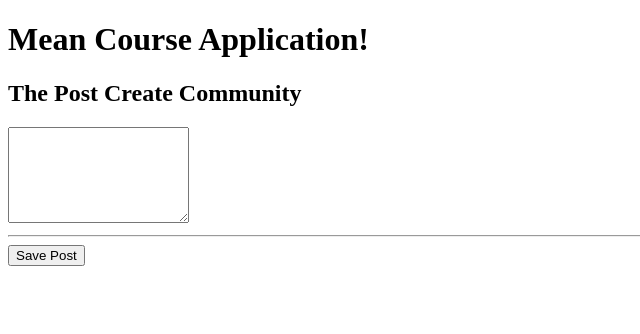
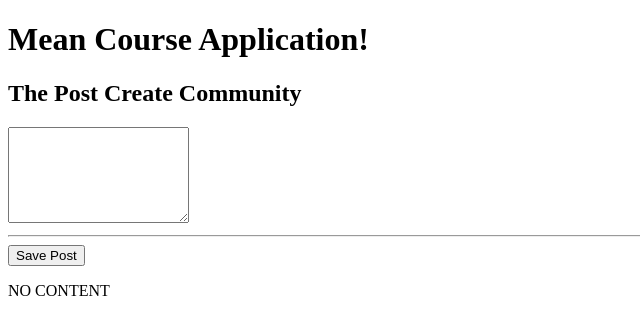
Before and after one commit to sandeepnunna90/mean-course, an Angular app: page / in a window 1280 px wide. Shown: the top 334 px of the page, without its empty margins (0-640 px from the left). Built offline with nearby package versions, Linux system fonts and the light colour scheme.

Commit message:
Two-way Binding

```diff
--- a/src/app/app.module.ts
+++ b/src/app/app.module.ts
@@ -1,5 +1,6 @@
 import { BrowserModule } from '@angular/platform-browser';
 import { NgModule } from '@angular/core';
+import { FormsModule } from '@angular/forms';
 
 import { AppComponent } from './app.component';
 import { PostCreateComponent } from './posts/post-create/post-create.component';
@@ -10,7 +11,8 @@
     PostCreateComponent
   ],
   imports: [
-    BrowserModule
+    BrowserModule,
+    FormsModule
   ],
   providers: [],
   bootstrap: [AppComponent]
--- a/src/app/posts/post-create/post-create.component.html
+++ b/src/app/posts/post-create/post-create.component.html
@@ -1,6 +1,6 @@
 <h2>The Post Create Community</h2>
 
-<textarea rows="6" [value]="newPost" #postInput></textarea>
+<textarea rows="6" [(ngModel)]="enteredValue"></textarea>
 <hr>
-<button (click)="onAddPost(postInput)">Save Post</button>
+<button (click)="onAddPost()">Save Post</button>
 <p>{{newPost}}</p>
--- a/src/app/posts/post-create/post-create.component.ts
+++ b/src/app/posts/post-create/post-create.component.ts
@@ -5,9 +5,10 @@
   templateUrl: './post-create.component.html'
 })
 export class PostCreateComponent {
-  newPost = '';
-  onAddPost(postInput: HTMLTextAreaElement): void {
-    console.dir(postInput);
-    this.newPost = postInput.value;
+  enteredValue = '';
+  newPost = 'NO CONTENT';
+
+  onAddPost(): void {
+    this.newPost = this.enteredValue;
   }
 }
```
